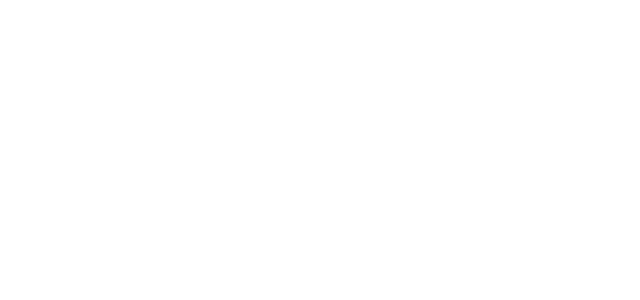
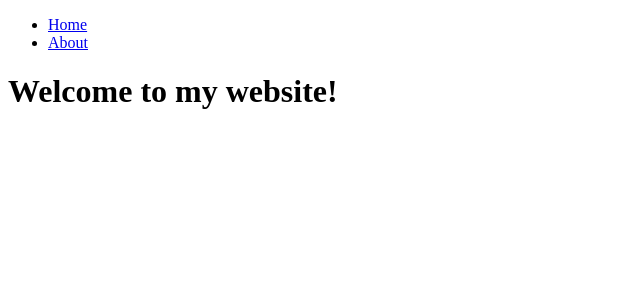
Before and after one commit to acciojob/react-router-Nishar24, a React app: page / in a window 1280 px wide. Shown: the top 300 px of the page, without its empty margins (0-640 px from the left). Built offline with nearby package versions, Linux system fonts and the light colour scheme.

Commit message:
Update App.js

```diff
--- a/src/components/App.js
+++ b/src/components/App.js
@@ -1,12 +1,47 @@
 
 import React from "react";
 import './../styles/App.css';
+import { BrowserRouter,Link, Route, Routes } from "react-router-dom";
+
+const Header = () => {
+  return (
+    <header>
+      <ul>
+       <li> <Link to="/">Home</Link></li>
+      <li><Link to="/about">About</Link> </li>
+    </ul>
+    </header>
+  );
+};
+
+
+const Home = () => {
+  return (
+    <h1>
+     Welcome to my website!
+    </h1>
+  );
+};
+const About = () => {
+  return (
+    <div>
+    <h1>
+     About
+    </h1>
+    <p>This is a sample React Router program.</p>
+    </div>
+  );
+};
 
 const App = () => {
   return (
-    <div>
-        {/* Do not remove the main div */}
-    </div>
+   <BrowserRouter>
+      <Header />
+      <Routes>
+        <Route path="/" element={<Home />} />
+        <Route path="/about" element={<About />} />
+      </Routes>
+    </BrowserRouter>
   )
 }
 
```
